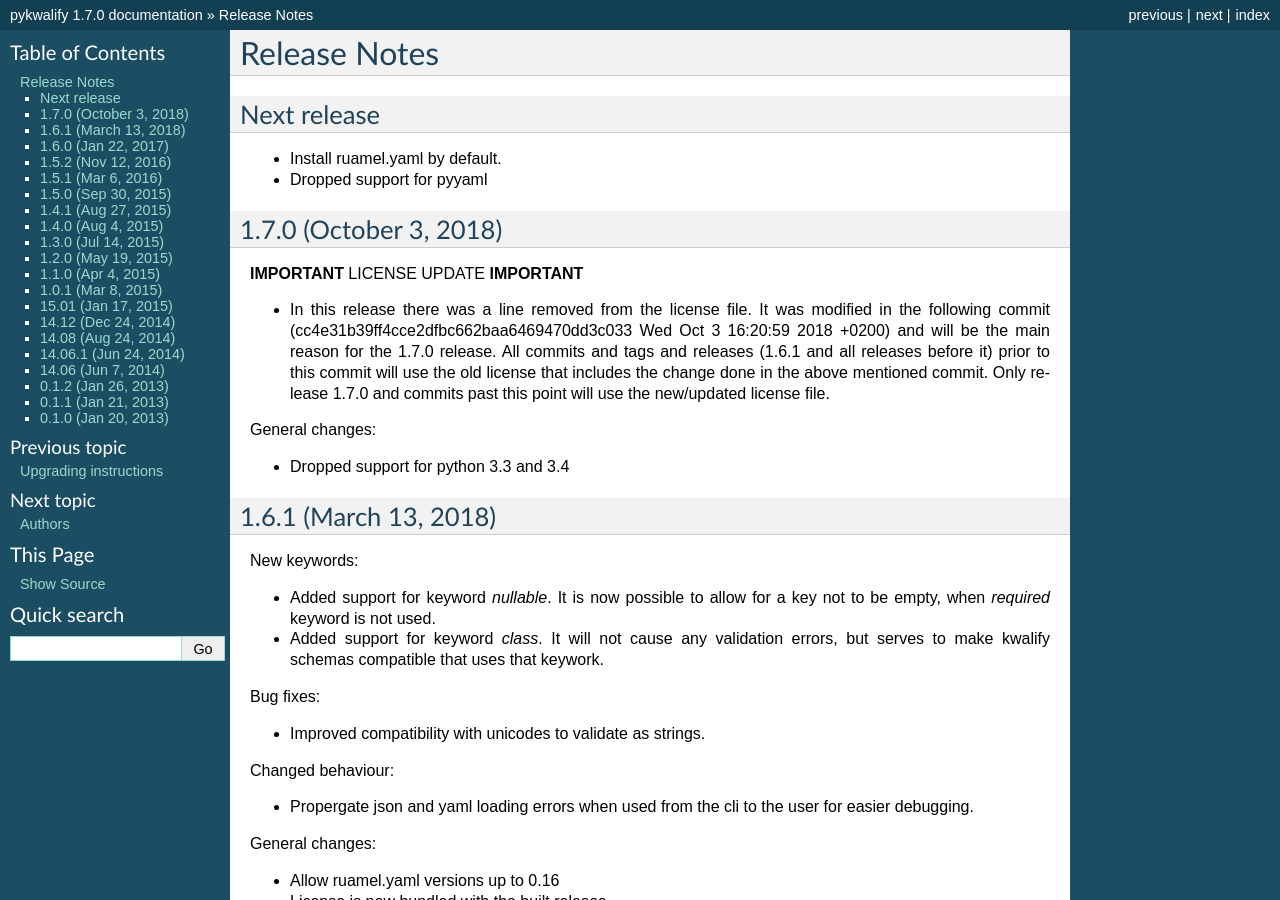
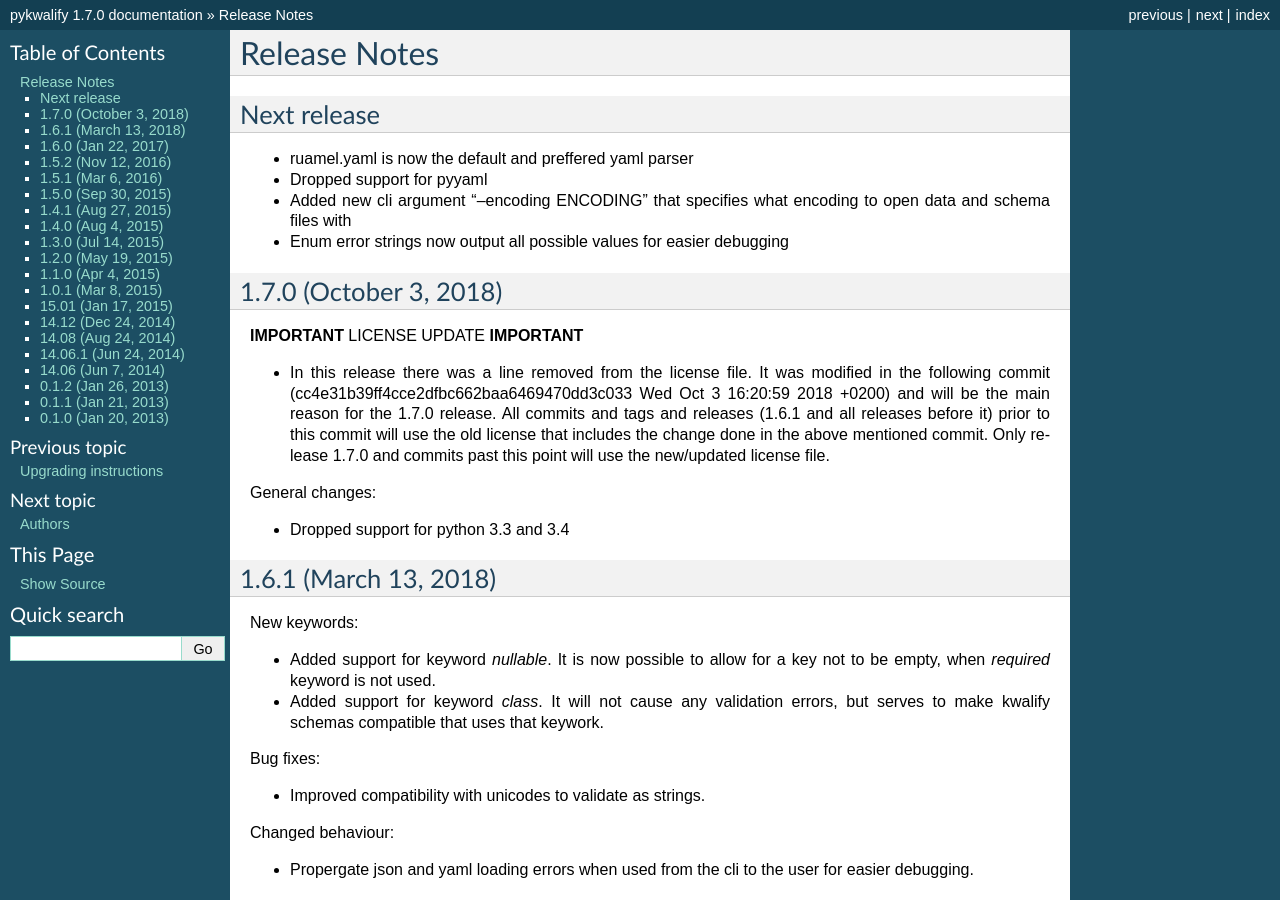
Before and after one commit to Grokzen/pykwalify, a Sphinx documentation site: the page built from docs/release-notes.rst, in a window 1280 px wide and 900 px high. Built offline with Sphinx 7.4.7, drawn with Linux system fonts in a browser that asks for light colours.

Commit message:
Updates release notes for next release

```diff
--- a/docs/release-notes.rst
+++ b/docs/release-notes.rst
@@ -4,8 +4,10 @@ Release Notes
 Next release
 ------------
 
-- Install ruamel.yaml by default.
+- ruamel.yaml is now the default and preffered yaml parser
 - Dropped support for pyyaml
+- Added new cli argument "--encoding ENCODING" that specifies what encoding to open data and schema files with
+- Enum error strings now output all possible values for easier debugging
 
 
 1.7.0 (October 3, 2018)
```
